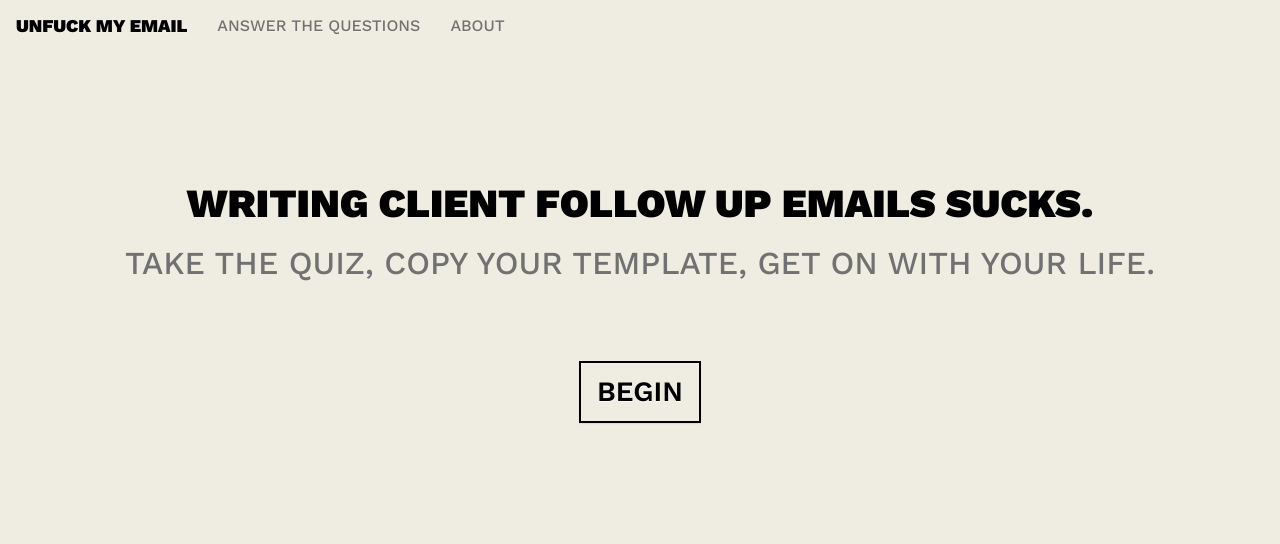
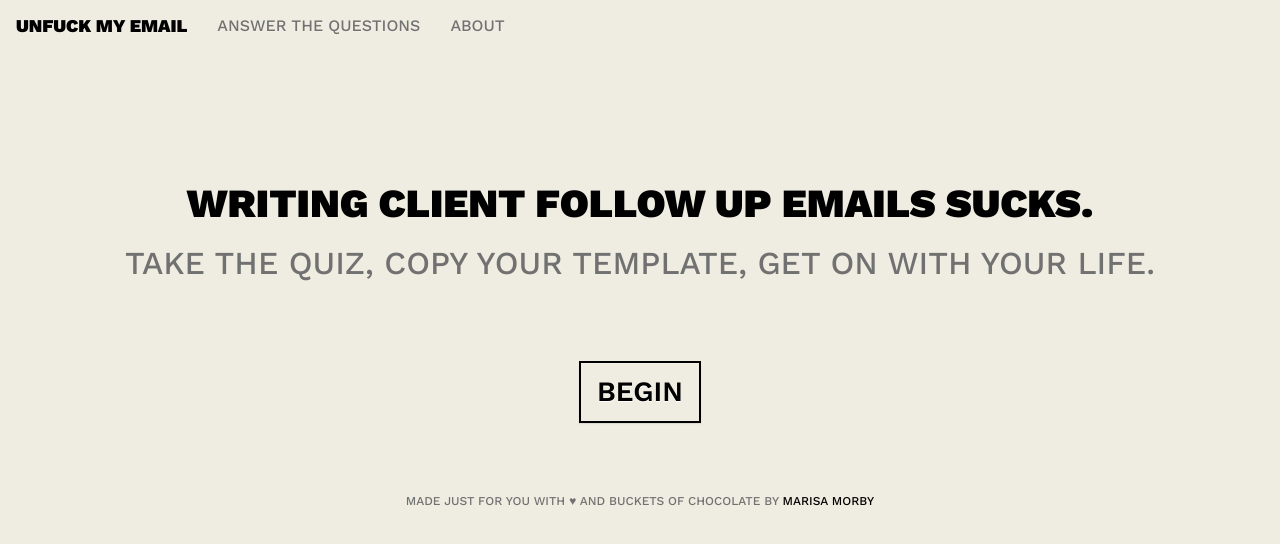
Before and after one commit to marisamorby/Unfuck-My-Email, a plain HTML site: page index.html in a window 1280 px wide. Drawn offline with nearby package versions, Linux system fonts and the light colour scheme.

Commit message:
Added footer to site.

```diff
--- a/index.html
+++ b/index.html
@@ -46,6 +46,10 @@
   			</span></a>
   		</div>
     </div>
+    <div class="container">
+        <p class="footer-text">Made just for you with &hearts; and buckets of chocolate by <a class="footer-link" href="http://www.marisamorby.com">Marisa Morby</a></p>
+    </div>
+
 
 
 	<!-- JQuery CDN -->
--- a/styles/main.css
+++ b/styles/main.css
@@ -222,3 +222,18 @@ margin-left: 10px;
 	top: -100%;
 	left: -100%;
 }
+
+.footer{
+	display: block;
+}
+
+.footer-text{
+	font-size: 12px;
+	text-align: center;
+	padding-bottom: 15px;
+	position: relative;
+}
+
+.footer-link, .footer-link:active, .footer-link:focus, .footer-link:visited{
+	color: #000000;
+}
```
Also changed, not shown: about.html (+3 -1 lines), questions.html (+3 -1 lines).
